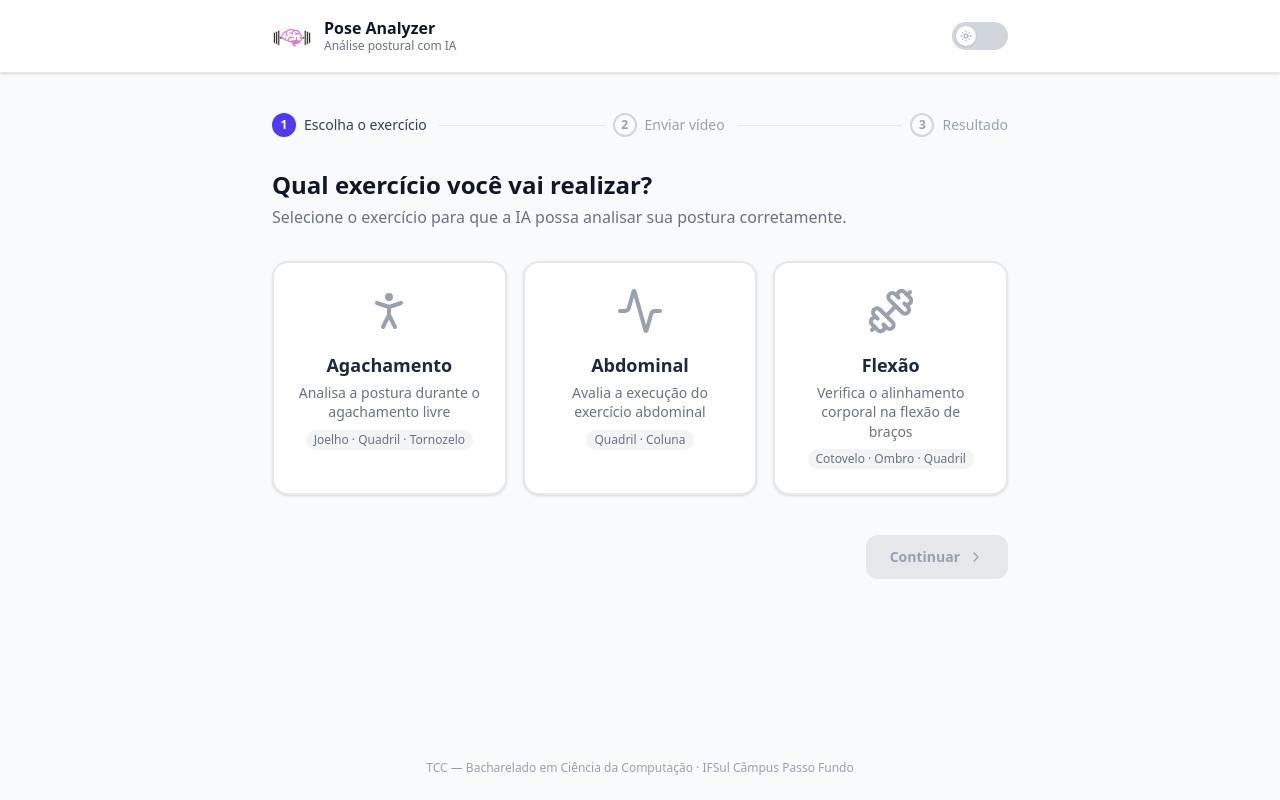
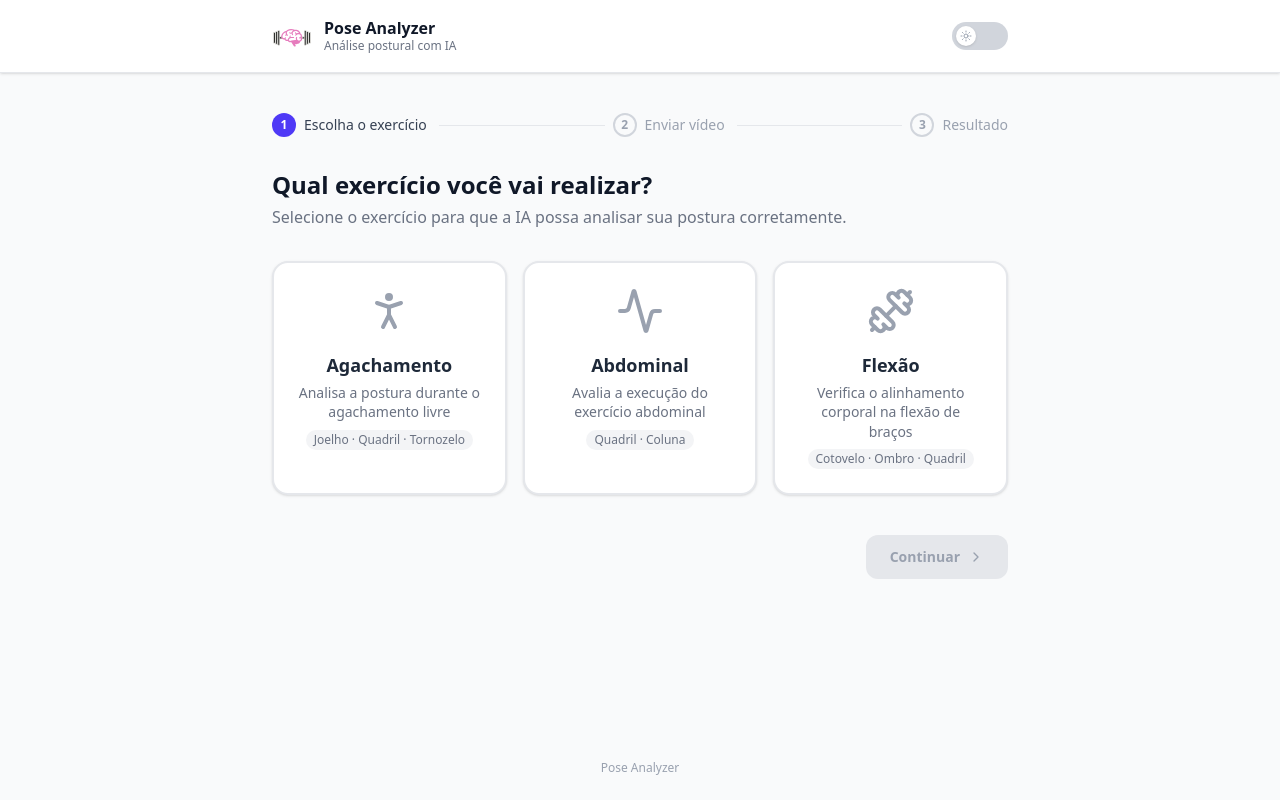
Before and after one commit to dameness/pose-analyzer, a React (Vite) app in the folder frontend/: page / in a window 1280 px wide. Built offline with nearby package versions, Linux system fonts and the light colour scheme; no server answers.

Commit message:
style: edit application texts

```diff
--- a/frontend/src/pages/Home.tsx
+++ b/frontend/src/pages/Home.tsx
@@ -314,7 +314,7 @@ export function Home() {
 
       {/* Footer */}
       <footer className="text-center py-6 text-xs text-gray-400 dark:text-gray-600">
-        TCC — Bacharelado em Ciência da Computação · IFSul Câmpus Passo Fundo
+        Pose Analyzer
       </footer>
     </div>
   );
```
Also changed, not shown: 3 other files (tests, documents, lock files or other folders).
